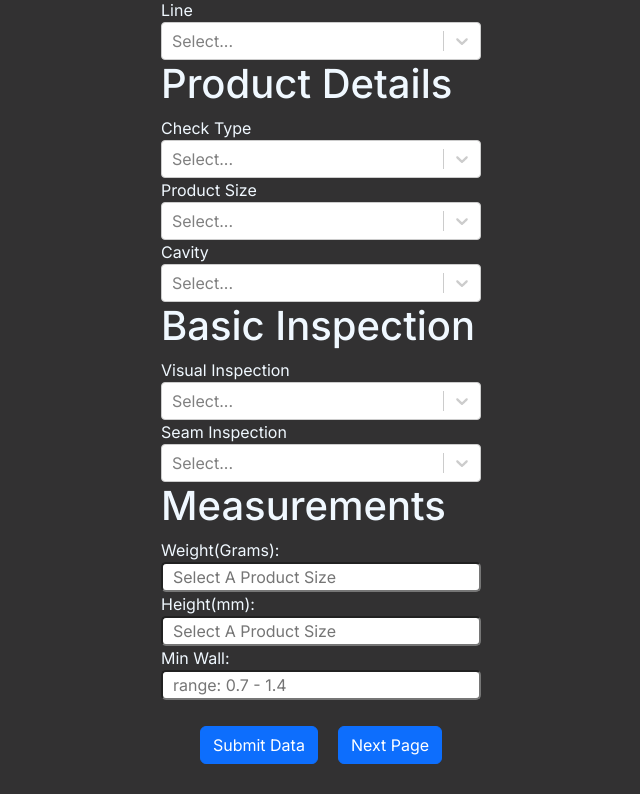
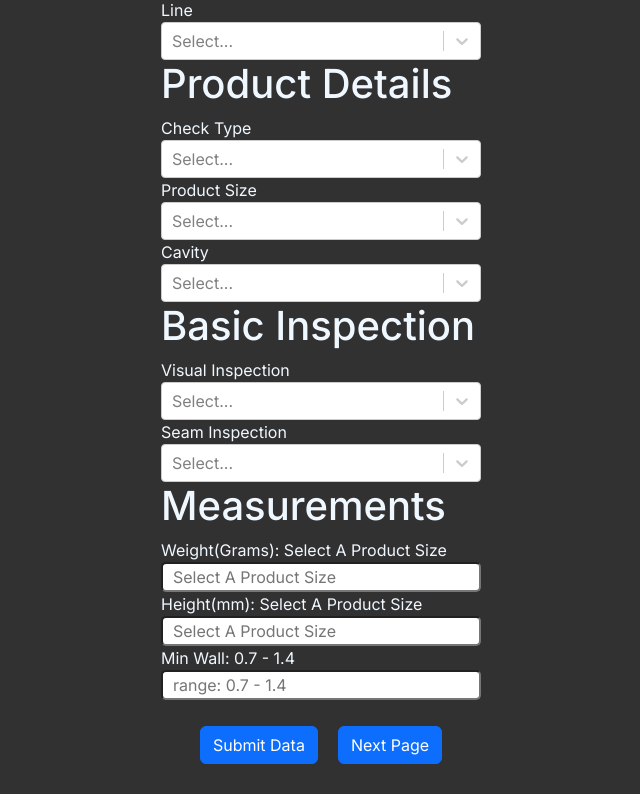
Before and after one commit to LewieM1995/ringcon, a Next.js app: page / in a window 1280 px wide. Shown: the part 452-1246 px from the top of the page, without its empty margins (319-959 px from the left). Built offline with nearby package versions, Linux system fonts and the light colour scheme.

Commit message:
Update DataInputs.js

```diff
--- a/src/app/comps/DataInputs.js
+++ b/src/app/comps/DataInputs.js
@@ -80,15 +80,15 @@ function DataInputs({ typeCheck, selectedSize, selectCavity, inspectionValue, se
         </div>
     <h1>Measurements</h1>
         <div className='measurement-inputs'>
-            <label>Weight(Grams):</label>
+            <label>Weight(Grams): {weightString}</label>
             <br/>
             <input type="text" placeholder={weightString} value={weight} onChange={handleWeight}/>
             <br/>
-            <label>Height(mm):</label>
+            <label>Height(mm): {sizeString}</label>
             <br/>
             <input type="text" placeholder={sizeString} value={height} onChange={handleHeight}/>
             <br/>
-            <label>Min Wall:</label>
+            <label>Min Wall: 0.7 - 1.4</label>
             <br/>
             <input type="text" placeholder="range: 0.7 - 1.4" value={minWallThickness} onChange={handleMinWallThickness}/>
         </div>
```
